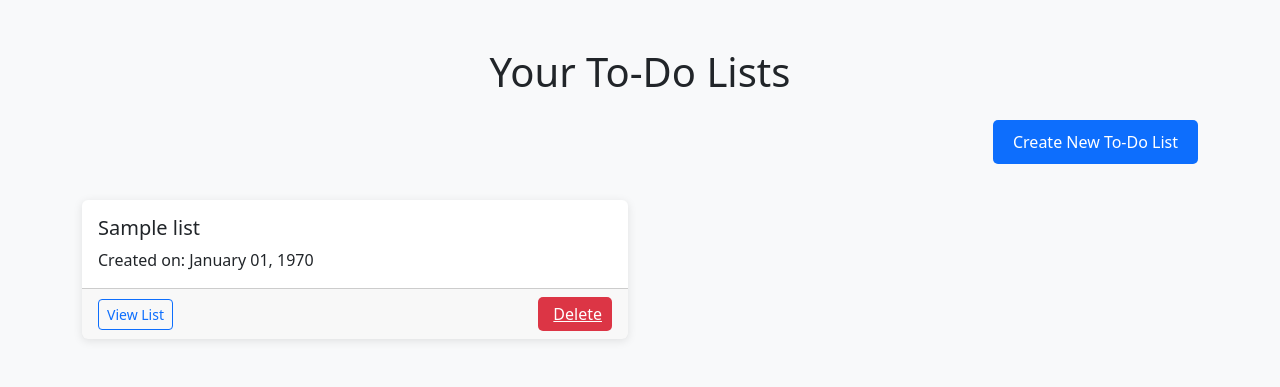
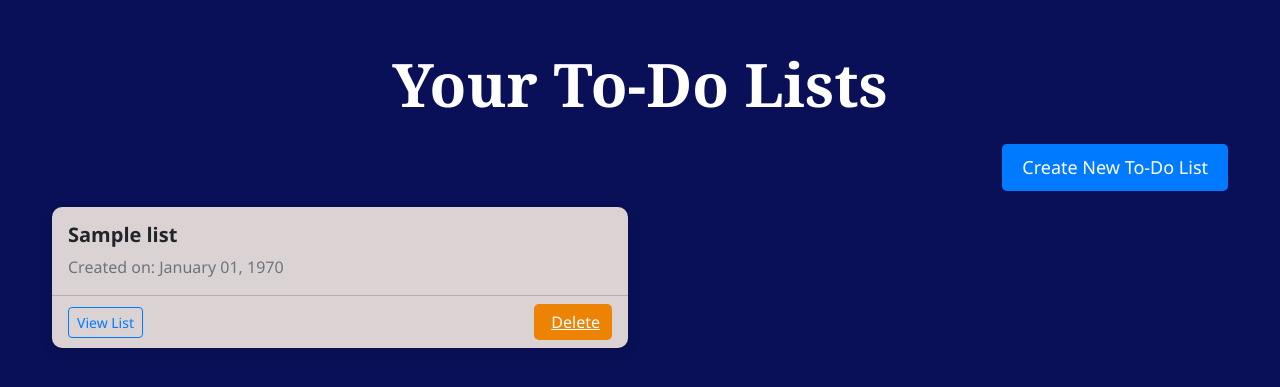
Before and after one commit to michaeltamba/uts-webprog, a PHP site: page /ToDoList.php in a window 1280 px wide. Shown: the top 387 px of the page. Run offline with PHP 8.4, Linux system fonts and the light colour scheme; a user stored in the database is signed in; tables that the repository leaves empty hold one stand-in row (values such as "Sample post"); data that the repository does not hold is empty.

Commit message:
marcello
css

```diff
--- a/ToDoList.php
+++ b/ToDoList.php
@@ -30,51 +30,7 @@ $todo_lists = $stmt->fetchAll();
     <meta name="viewport" content="width=device-width, initial-scale=1.0">
     <title>To-Do List Management</title>
     <link href="https://cdn.jsdelivr.net/npm/bootstrap@5.3.0-alpha1/dist/css/bootstrap.min.css" rel="stylesheet">
-    <style>
-        body {
-            background-color: #f8f9fa;
-        }
-
-        .card {
-            border: none;
-            box-shadow: 0 2px 10px rgba(0, 0, 0, 0.1);
-        }
-
-        .card:hover {
-            transform: translateY(-5px);
-            transition: all 0.3s ease-in-out;
-        }
-
-        .delete-btn {
-            background-color: #dc3545;
-            color: white;
-            border: none;
-            padding: 5px 10px;
-            border-radius: 5px;
-        }
-
-        .delete-btn:hover {
-            background-color: #c82333;
-        }
-
-        .delete-btn i {
-            margin-right: 5px;
-        }
-
-        .create-btn {
-            background-color: #0d6efd;
-            color: white;
-            border: none;
-            padding: 10px 20px;
-            border-radius: 5px;
-            margin-bottom: 20px;
-            font-size: 16px;
-        }
-
-        .create-btn:hover {
-            background-color: #0b5ed7;
-        }
-    </style>
+    <link rel="stylesheet" href="stylesToDo.css">
 </head>
 <body>
 
--- /dev/null
+++ b/stylesToDo.css
@@ -0,0 +1,114 @@
+/* Body Styling */
+body {
+    background-color: #091057;
+    font-family: 'Segoe UI', Tahoma, Geneva, Verdana, sans-serif;
+    color: #333;
+}
+
+/* Card Styling */
+.card {
+    border: none;
+    border-radius: 10px;
+    background-color: #DBD3D3;
+    box-shadow: 0 4px 12px rgba(0, 0, 0, 0.1);
+    transition: transform 0.3s ease, box-shadow 0.3s ease;
+}
+
+.card:hover {
+    transform: translateY(-10px);
+    box-shadow: 0 8px 20px rgba(0, 0, 0, 0.2);
+}
+
+.card-body h5 {
+    font-weight: bold;
+    color: #007bff;
+}
+
+.card-body p {
+    color: #6c757d;
+}
+
+.card-footer {
+    background-color: transparent;
+}
+
+/* Button Styling */
+.create-btn {
+    background-color: #007bff;
+    color: white;
+    padding: 10px 20px;
+    border: none;
+    border-radius: 5px;
+    font-size: 18px;
+    transition: background-color 0.3s ease;
+}
+
+.create-btn:hover {
+    background-color: #218838;
+}
+
+.btn-outline-primary {
+    color: #007bff;
+    border-color: #007bff;
+}
+
+.btn-outline-primary:hover {
+    background-color: #007bff;
+    color: white;
+}
+
+.delete-btn {
+    background-color: #ec8305;
+    color: white;
+    border: none;
+    padding: 6px 12px;
+    border-radius: 5px;
+    transition: background-color 0.3s ease;
+}
+
+.delete-btn:hover {
+    background-color: #c82333;
+}
+
+.delete-btn i {
+    margin-right: 5px;
+}
+
+/* Heading Styling */
+h1 {
+    font-size: 60px;
+    font-family: Georgia, 'Times New Roman', Times, serif;
+    font-weight: bold;
+    color: #ffff
+;
+    margin-bottom: 30px;
+}
+
+/* Container */
+.container {
+    max-width: 1200px;
+    margin: auto;
+}
+
+/* To-Do List Empty Message */
+.alert {
+    background-color: #091057;
+    border-radius: 10px;
+    color: #495057;
+}
+
+/* Media Queries for Mobile Responsiveness */
+@media (max-width: 767.98px) {
+    h1 {
+        font-size: 28px;
+    }
+
+    .create-btn {
+        font-size: 16px;
+        padding: 8px 16px;
+    }
+
+    .card {
+        margin-bottom: 20px;
+    }
+}
```
